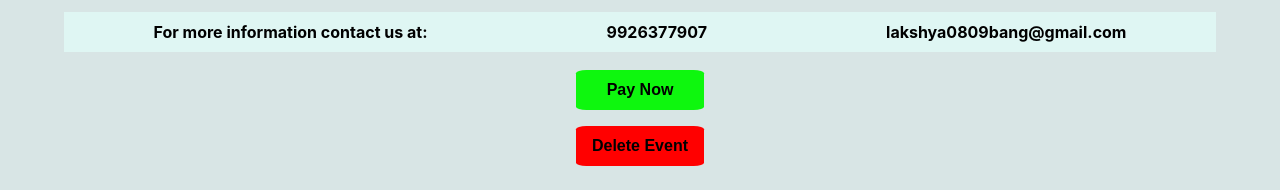
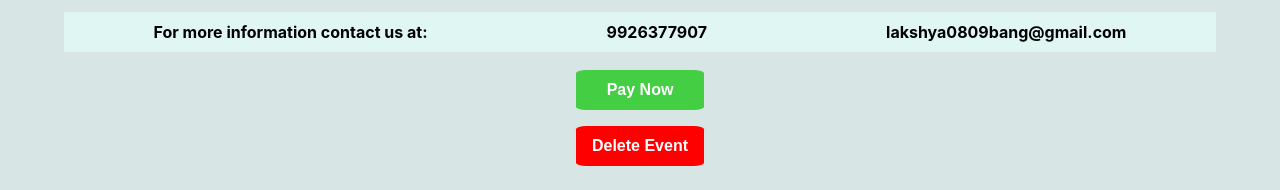
Before and after one commit to vaibhavkedia/PACT, a React (Create React App) app in the folder frontend/: page /event/1 in a window 1280 px wide. Shown: the part 614-804 px from the top of the page. Built offline with nearby package versions, Linux system fonts and the light colour scheme.

Commit message:
event page update

```diff
--- a/frontend/src/pages/SingleEventPage/SingleEventPage.css
+++ b/frontend/src/pages/SingleEventPage/SingleEventPage.css
@@ -123,9 +123,11 @@
 }
 
 .progress-btn-pay {
-  background: rgb(14, 247, 14);
+  background: rgb(67, 206, 67);
+  color: white;
 }
 
 .progress-btn-delete {
   background: red;
+  color: white;
 }
```
